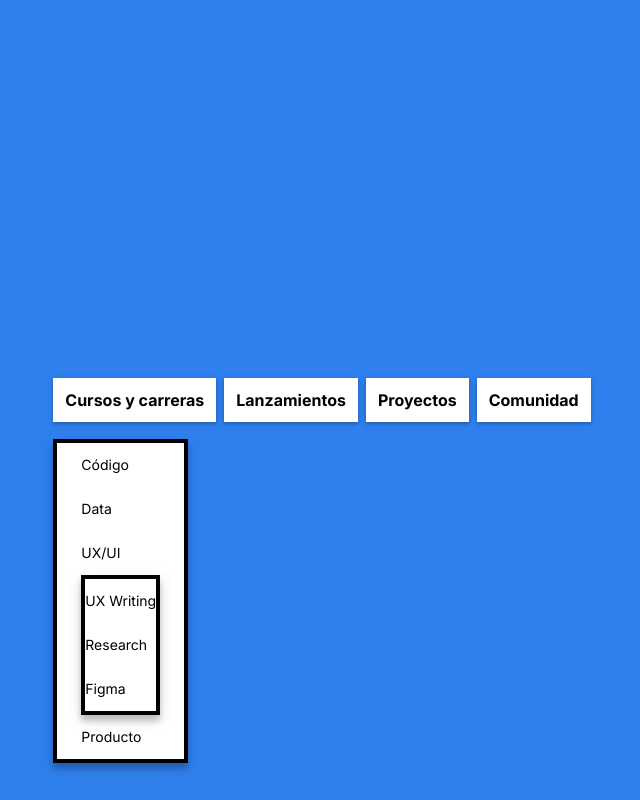
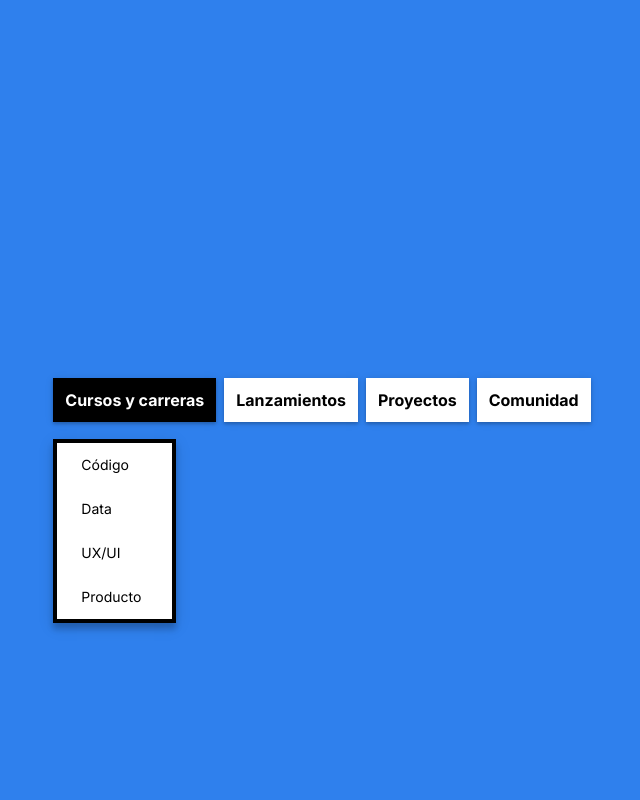
Before and after one commit to josheredia/drop-down-menu, a React (Create React App) app: page / in a window 1280 px wide. Both pictures are taken after a click on the element "Cursos y carreras". Shown: the whole page, without its empty margins (318-958 px from the left). Built offline with nearby package versions, Linux system fonts and the light colour scheme.

Commit message:
add black background when title is clicked

```diff
--- a/src/components/Menu.js
+++ b/src/components/Menu.js
@@ -70,29 +70,61 @@ export const SubtitleContent = styled.div`
 `;
 
 function Menu() {
-  const [dis, setDis] = useState([false, false, false, false]);
+  const [displayTitle, setDisplayTitle] = useState([
+    false,
+    false,
+    false,
+    false,
+  ]);
+  const [displaySubtitle, setDisplaySubtitle] = useState(false);
 
   return (
     <MenuContainer>
-      <TitleContainer onClick={() => setDis([!dis[0], false, false, false])}>
-        <Title>Cursos y carreras</Title>
-        {dis[0] && (
+      <TitleContainer
+        onClick={() => setDisplayTitle([!displayTitle[0], false, false, false])}
+        style={
+          displayTitle[0]
+            ? { backgroundColor: "black" }
+            : { backgroundColor: "white" }
+        }
+      >
+        <Title
+          style={displayTitle[0] ? { color: "white" } : { color: "black" }}
+        >
+          Cursos y carreras
+        </Title>
+        {displayTitle[0] && (
           <TitleContent>
             <Subtitle>Código</Subtitle>
             <Subtitle>Data</Subtitle>
-            <Subtitle>UX/UI</Subtitle>
-            <SubtitleContent>
-              <Subtitle>UX Writing</Subtitle>
-              <Subtitle>Research</Subtitle>
-              <Subtitle>Figma</Subtitle>
-            </SubtitleContent>
+            <Subtitle onClick={() => setDisplaySubtitle(!displaySubtitle)}>
+              UX/UI
+            </Subtitle>
+            {displaySubtitle && (
+              <SubtitleContent>
+                <Subtitle>UX Writing</Subtitle>
+                <Subtitle>Research</Subtitle>
+                <Subtitle>Figma</Subtitle>
+              </SubtitleContent>
+            )}
             <Subtitle>Producto</Subtitle>
           </TitleContent>
         )}
       </TitleContainer>
-      <TitleContainer onClick={() => setDis([false, !dis[1], false, false])}>
-        <Title>Lanzamientos</Title>
-        {dis[1] && (
+      <TitleContainer
+        onClick={() => setDisplayTitle([false, !displayTitle[1], false, false])}
+        style={
+          displayTitle[1]
+            ? { backgroundColor: "black" }
+            : { backgroundColor: "white" }
+        }
+      >
+        <Title
+          style={displayTitle[1] ? { color: "white" } : { color: "black" }}
+        >
+          Lanzamientos
+        </Title>
+        {displayTitle[1] && (
           <TitleContent>
             <Subtitle>Lanz 1</Subtitle>
             <Subtitle>Lanz 2</Subtitle>
@@ -100,18 +132,40 @@ function Menu() {
           </TitleContent>
         )}
       </TitleContainer>
-      <TitleContainer onClick={() => setDis([false, false, !dis[2], false])}>
-        <Title>Proyectos</Title>
-        {dis[2] && (
+      <TitleContainer
+        onClick={() => setDisplayTitle([false, false, !displayTitle[2], false])}
+        style={
+          displayTitle[2]
+            ? { backgroundColor: "black" }
+            : { backgroundColor: "white" }
+        }
+      >
+        <Title
+          style={displayTitle[2] ? { color: "white" } : { color: "black" }}
+        >
+          Proyectos
+        </Title>
+        {displayTitle[2] && (
           <TitleContent>
             <Subtitle>Proy 1</Subtitle>
             <Subtitle>Proy 2</Subtitle>
           </TitleContent>
         )}
       </TitleContainer>
-      <TitleContainer onClick={() => setDis([false, false, false, !dis[3]])}>
-        <Title>Comunidad</Title>
-        {dis[3] && (
+      <TitleContainer
+        onClick={() => setDisplayTitle([false, false, false, !displayTitle[3]])}
+        style={
+          displayTitle[3]
+            ? { backgroundColor: "black" }
+            : { backgroundColor: "white" }
+        }
+      >
+        <Title
+          style={displayTitle[3] ? { color: "white" } : { color: "black" }}
+        >
+          Comunidad
+        </Title>
+        {displayTitle[3] && (
           <TitleContent>
             <Subtitle>Contacto</Subtitle>
           </TitleContent>
```
